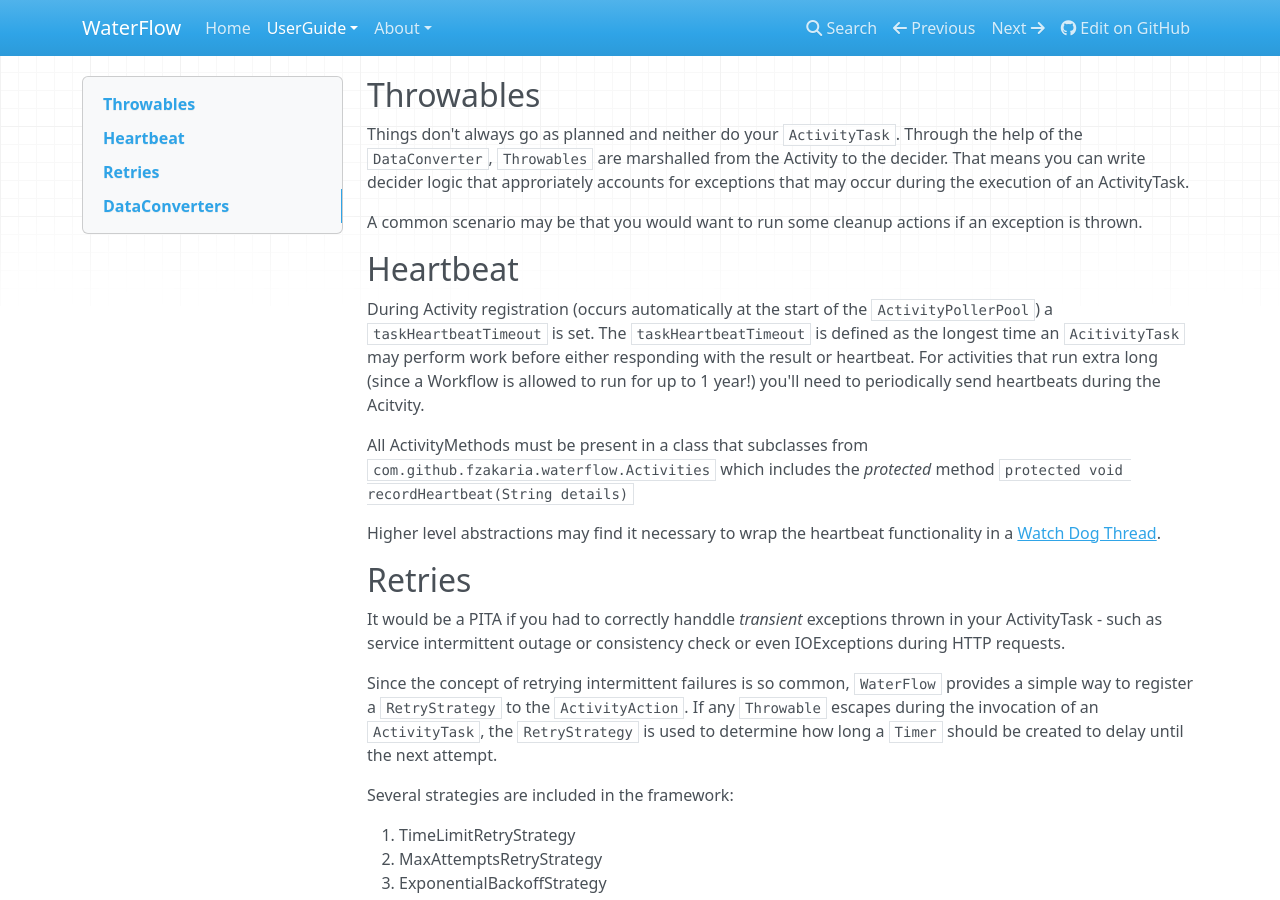
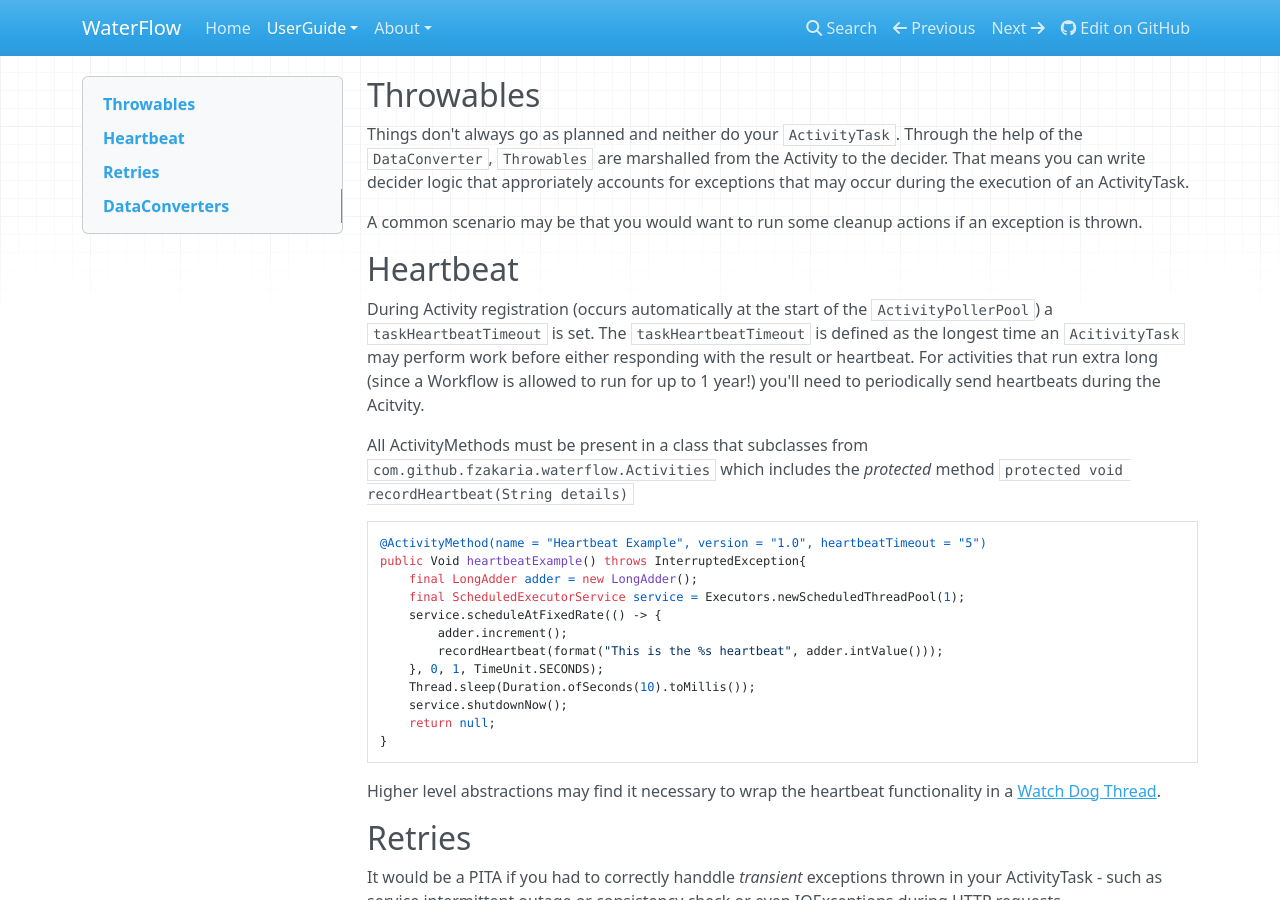
Before and after one commit to fzakaria/WaterFlow, an MkDocs documentation site: the page built from docs/user-guide/advanced.md, in a window 1280 px wide and 900 px high. Built offline with MkDocs 1.6.1, drawn with Linux system fonts in a browser that asks for light colours; nearby versions of some CDN libraries; old or Windows-style settings are respelled for this version of MkDocs.

Commit message:
Added advanced section

````diff
--- a/docs/user-guide/advanced.md
+++ b/docs/user-guide/advanced.md
@@ -11,6 +11,21 @@ During Activity registration (occurs automatically at the start of the `Activity
 
 All ActivityMethods must be present in a class that subclasses from `com.github.fzakaria.waterflow.Activities` which includes the *protected* method
 `protected void recordHeartbeat(String details)`
+
+```java
+@ActivityMethod(name = "Heartbeat Example", version = "1.0", heartbeatTimeout = "5")
+public Void heartbeatExample() throws InterruptedException{
+    final LongAdder adder = new LongAdder();
+    final ScheduledExecutorService service = Executors.newScheduledThreadPool(1);
+    service.scheduleAtFixedRate(() -> {
+        adder.increment();
+        recordHeartbeat(format("This is the %s heartbeat", adder.intValue()));
+    }, 0, 1, TimeUnit.SECONDS);
+    Thread.sleep(Duration.ofSeconds(10).toMillis());
+    service.shutdownNow();
+    return null;
+}
+```
 
 Higher level abstractions may find it necessary to wrap the heartbeat functionality in a [Watch Dog Thread](https://en.wikipedia.org/wiki/Watchdog_timer).
 
@@ -30,7 +45,7 @@ Several strategies are included in the framework:
 5. MaxLimitRetryStrategy
 6. FixedDelayRetryStrategy
 
-```
+```java
 final IntegerActivityAction step1 = IntegerActivityAction.builder()
             .actionId(ActionId.of("step1")).retryStrategy(new FixedDelayRetryStrategy(Duration.ofSeconds(3)))
             .name(Name.of("Hello World")).version(Version.of("1.0")).workflow(this).build();
````
